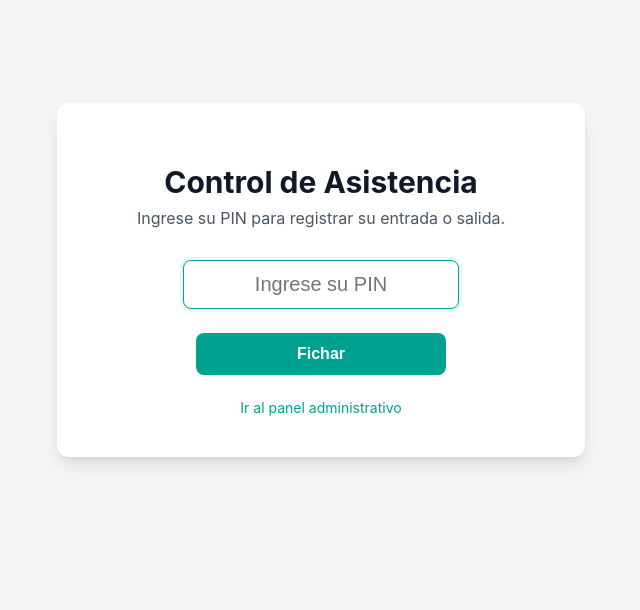
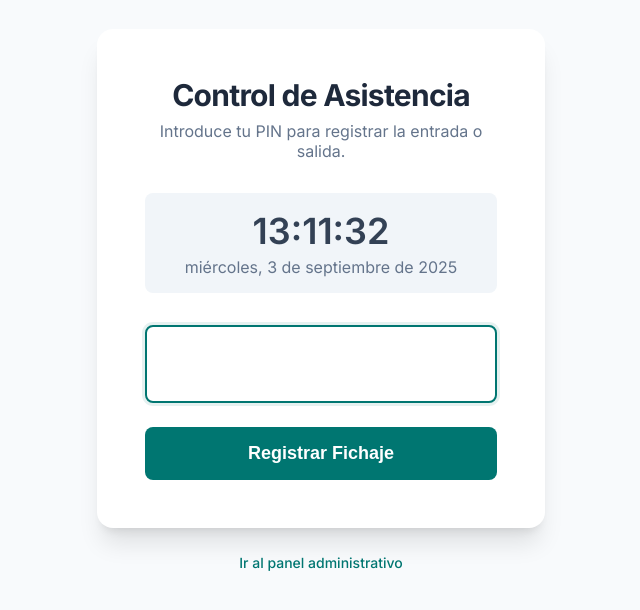
Before and after one commit to ctrbts/folp-becarios, a Django app: page / in a window 1280 px wide. Shown: the top 610 px of the page, without its empty margins (319-959 px from the left). Run offline with Django 5.2, Linux system fonts and the light colour scheme.

Commit message:
Agregar restricción de IPs permitidas y mejorar diseño de la página de fichaje

```diff
--- a/config/settings.py
+++ b/config/settings.py
@@ -29,6 +29,9 @@ if ENVIRONMENT == "production":
     ALLOWED_HOSTS = os.environ.get("DJANGO_ALLOWED_HOSTS", "").split(",")
 else:
     ALLOWED_HOSTS = ["127.0.0.1", "localhost"]
+
+# IPs permitidas
+ALLOWED_IPS = os.environ.get("ALLOWED_IPS", "").split(",")
 
 # Application definition
 
--- a/core/middleware.py
+++ b/core/middleware.py
@@ -1,5 +1,6 @@
 # core/middleware.py
 
+from django.conf import settings
 from django.http import HttpResponseForbidden
 
 
@@ -9,7 +10,7 @@ class IPRestrictionMiddleware:
         # --- CONFIGURACIÓN ---
         # Añade aquí la dirección IP estática de la PC de la mesa de entradas.
         # '127.0.0.1' es la IP local, necesaria para que puedas probarlo en tu computadora.
-        self.allowed_ips = ["127.0.0.1", "163.10.29.154"]  # ¡REEMPLAZAR con la IP real!
+        self.allowed_ips = settings.ALLOWED_IPS
 
     def __call__(self, request):
         # Queremos aplicar esta restricción solo a la página de fichaje ('/').
--- a/core/templates/core/fichaje.html
+++ b/core/templates/core/fichaje.html
@@ -4,167 +4,294 @@
 <head>
     <meta charset="UTF-8">
     <meta name="viewport" content="width=device-width, initial-scale=1.0">
-    <title>Sistema de Fichaje de Becarios</title>
+    <title>Asistencia de Becarios</title>
+
+    <!-- Google Fonts para una tipografía más atractiva (opcional, se puede eliminar si no hay acceso a internet) -->
+    <link rel="preconnect" href="https://fonts.googleapis.com">
+    <link rel="preconnect" href="https://fonts.gstatic" crossorigin>
+    <link href="https://fonts.googleapis.com/css2?family=Inter:wght@400;500;600;700&display=swap" rel="stylesheet">
+
     <style>
+        /* Paleta de colores y variables */
         :root {
-            --color-primary: #00A18E;
-            /* rgb(0, 161, 142) */
-            --color-primary-light: #E6F6F4;
-            --color-success: #155724;
-            --bg-success: #d4edda;
-            --color-error: #721c24;
-            --bg-error: #f8d7da;
-            --color-warning: #856404;
-            --bg-warning: #fff3cd;
+            --color-primary: #007671;
+            --color-primary-hover: #005f5a;
+            --color-primary-light: rgba(0, 118, 113, 0.1);
         }
 
+        /* Estilos base y de layout */
         body {
-            font-family: -apple-system, BlinkMacSystemFont, "Segoe UI", Roboto, "Helvetica Neue", Arial, sans-serif;
+            font-family: 'Inter', -apple-system, BlinkMacSystemFont, "Segoe UI", Roboto, "Helvetica Neue", Arial, sans-serif;
+            background-color: #f8fafc;
             display: flex;
+            align-items: center;
             justify-content: center;
-            align-items: center;
-            min-height: 70vh;
-            background-color: #f3f4f6;
-            /* gris claro tipo Tailwind */
+            min-height: 75vh;
             margin: 0;
+            padding: 1rem;
+            box-sizing: border-box;
         }
 
         .container {
-            text-align: center;
-            padding: 2.5rem;
-            /* 40px */
-            border-radius: 0.75rem;
-            /* 12px */
-            box-shadow: 0 10px 15px -3px rgba(0, 0, 0, 0.1), 0 4px 6px -2px rgba(0, 0, 0, 0.05);
-            /* shadow-lg */
-            background-color: white;
             width: 100%;
-            max-width: 28rem;
-            /* 448px */
-            margin: 1rem;
+            max-width: 28rem; /* 448px */
         }
 
-        h1 {
-            color: #111827;
-            margin-bottom: 0.5rem;
-            font-size: 1.875rem;
+        .card {
+            background-color: #fff;
+            border-radius: 1rem;
+            box-shadow: 0 20px 25px -5px rgb(0 0 0 / 0.1), 0 8px 10px -6px rgb(0 0 0 / 0.1);
+            padding: 2rem;
         }
 
-        p {
-            color: #4b5563;
-            margin-top: 0;
+        @media (min-width: 768px) {
+            .card {
+                padding: 3rem;
+            }
+        }
+
+        /* Cabecera */
+        .card-header {
+            text-align: center;
             margin-bottom: 2rem;
         }
-
-        input[type="password"] {
-            padding: 0.75rem;
-            /* 12px */
-            font-size: 1.25rem;
-            /* 20px */
-            width: 80%;
-            max-width: 250px;
-            text-align: center;
-            margin-bottom: 1.5rem;
-            border: 1px solid #d1d5db;
-            border-radius: 0.5rem;
-            /* 8px */
-            transition: border-color 0.2s, box-shadow 0.2s;
+        .card-header h1 {
+            font-size: 1.875rem;
+            font-weight: 700;
+            color: #1e293b;
+            letter-spacing: -0.025em;
+            margin: 0;
+        }
+        .card-header p {
+            color: #64748b;
+            margin-top: 0.5rem;
+            margin-bottom: 0;
         }
 
-        input[type="password"]:focus {
+        /* Reloj */
+        .clock {
+            text-align: center;
+            margin-bottom: 2rem;
+            background-color: #f1f5f9;
+            padding: 1rem;
+            border-radius: 0.5rem;
+        }
+        .clock .time {
+            font-size: 2.25rem;
+            font-weight: 600;
+            color: #334155;
+            margin: 0;
+        }
+        .clock .date {
+            color: #64748b;
+            margin-top: 0.25rem;
+            margin-bottom: 0;
+        }
+
+        /* Formulario */
+        form {
+            display: flex;
+            flex-direction: column;
+            gap: 1.5rem;
+        }
+
+        .pin-input {
+            text-align: center;
+            font-size: 2.25rem;
+            letter-spacing: 0.5em;
+            width: 100%;
+            padding: 1rem;
+            background-color: #f8fafc;
+            border: 2px solid #e2e8f0;
+            border-radius: 0.5rem;
+            transition: all 200ms cubic-bezier(0.4, 0, 0.2, 1);
+            box-sizing: border-box;
+        }
+        .pin-input:focus {
             outline: none;
+            background-color: #fff;
             border-color: var(--color-primary);
             box-shadow: 0 0 0 3px var(--color-primary-light);
-            /* Anillo de foco tipo Tailwind */
+        }
+        /* Oculta flechas en input de tipo numérico */
+        .pin-input::-webkit-inner-spin-button,
+        .pin-input::-webkit-outer-spin-button {
+            -webkit-appearance: none;
+            margin: 0;
+        }
+        .pin-input {
+            -moz-appearance: textfield;
         }
 
-        button {
-            padding: 0.75rem 1.5rem;
-            /* 12px 24px */
-            font-size: 1rem;
-            /* 16px */
-            font-weight: 600;
-            color: white;
+        .submit-btn {
+            width: 100%;
+            color: #fff;
+            font-weight: 700;
+            padding: 1rem;
+            border-radius: 0.5rem;
+            font-size: 1.125rem;
             background-color: var(--color-primary);
             border: none;
-            border-radius: 0.5rem;
-            /* 8px */
             cursor: pointer;
-            transition: background-color 0.2s;
-            width: 80%;
-            max-width: 250px;
+            transition: background-color 200ms;
+        }
+        .submit-btn:hover {
+            background-color: var(--color-primary-hover);
         }
 
-        button:hover {
-            background-color: #007C6C;
-            /* Versión más oscura del primario */
+        /* Mensajes de Django */
+        .messages-container {
+            margin-top: 1.5rem;
+            display: flex;
+            flex-direction: column;
+            gap: 0.75rem;
         }
 
-        .messages {
-            list-style: none;
-            padding: 0;
+        .alert-message {
+            padding: 1rem;
+            border-radius: 0.5rem;
+            font-size: 0.875rem;
+            font-weight: 500;
+            animation: fadeIn 0.5s ease-out forwards;
+            transition: opacity 0.5s ease-out, transform 0.5s ease-out, margin-bottom 0.5s ease-out, padding 0.5s ease-out;
+        }
+        .alert-message.success {
+            background-color: #f0fdf4;
+            color: #15803d;
+        }
+        .alert-message.error {
+            background-color: #fef2f2;
+            color: #b91c1c;
+        }
+        .alert-message.warning {
+            background-color: #fefce8;
+            color: #a16207;
+        }
+
+        @keyframes fadeIn {
+            from {
+                opacity: 0;
+                transform: translateY(-10px);
+            }
+            to {
+                opacity: 1;
+                transform: translateY(0);
+            }
+        }
+
+        /* Enlace de administración */
+        .admin-link-container {
+            text-align: center;
             margin-top: 1.5rem;
         }
-
-        .messages li {
-            padding: 1rem;
-            border-radius: 0.5rem;
-            margin-bottom: 1rem;
+        .admin-link {
+            font-size: 0.875rem;
             font-weight: 500;
+            color: var(--color-primary);
+            text-decoration: none;
+            transition: text-decoration 150ms;
+        }
+        .admin-link:hover {
+            text-decoration: underline;
         }
 
-        .messages .success {
-            background-color: var(--bg-success);
-            color: var(--color-success);
-        }
-
-        .messages .error {
-            background-color: var(--bg-error);
-            color: var(--color-error);
-        }
-
-        .messages .warning {
-            background-color: var(--bg-warning);
-            color: var(--color-warning);
-        }
-
-        .admin-link {
-            display: inline-block;
-            margin-top: 1.5rem;
-            font-size: 0.875rem;
-            color: var(--color-primary);
-            text-decoration: none;
-            transition: text-decoration 0.2s;
-        }
     </style>
 </head>
 
 <body>
+
     <div class="container">
+
+        <div class="card">
+
+            <header class="card-header">
                 <h1>Control de Asistencia</h1>
-        <p>Ingrese su PIN para registrar su entrada o salida.</p>
+                <p>Introduce tu PIN para registrar la entrada o salida.</p>
+            </header>
+
+            <div class="clock">
+                <p id="time" class="time"></p>
+                <p id="date" class="date"></p>
+            </div>
 
             <form method="post" action="{% url 'fichaje' %}">
                 {% csrf_token %}
-            <input type="password" name="pin" required autofocus autocomplete="off" inputmode="numeric" pattern="[0-9]*"
-                placeholder="Ingrese su PIN">
-            <br>
-            <button type="submit">Fichar</button>
+                <input type="password" name="pin" id="pinInput" required autofocus autocomplete="off" inputmode="numeric" pattern="\d*" class="pin-input">
+                <button type="submit" class="submit-btn">Registrar Fichaje</button>
             </form>
 
             {% if messages %}
-        <ul class="messages">
+            <div class="messages-container">
                 {% for message in messages %}
-            <li class="{{ message.tags }}">{{ message }}</li>
+                <div class="alert-message {{ message.tags }}">
+                    {{ message }}
+                </div>
                 {% endfor %}
-        </ul>
+            </div>
             {% endif %}
 
-        <!-- acceso administrativo -->
-        <div>
-            <a class="admin-link" href="{% url 'admin:index' %}">Ir al panel administrativo</a>
+        </div>
+
+        <div class="admin-link-container">
+            <a href="{% url 'admin:index' %}" class="admin-link">
+                Ir al panel administrativo
+            </a>
         </div>
     </div>
+
+    <script>
+        function updateClock() {
+            const now = new Date();
+            const timeElement = document.getElementById('time');
+            const dateElement = document.getElementById('date');
+
+            const hours = String(now.getHours()).padStart(2, '0');
+            const minutes = String(now.getMinutes()).padStart(2, '0');
+            const seconds = String(now.getSeconds()).padStart(2, '0');
+            timeElement.textContent = `${hours}:${minutes}:${seconds}`;
+
+            const options = { weekday: 'long', year: 'numeric', month: 'long', day: 'numeric' };
+            dateElement.textContent = now.toLocaleDateString('es-ES', options);
+        }
+
+        document.addEventListener('DOMContentLoaded', () => {
+            updateClock();
+            setInterval(updateClock, 1000);
+
+            const pinInput = document.getElementById('pinInput');
+
+            function keepFocusOnPinInput() {
+                if (document.activeElement !== pinInput) {
+                    pinInput.focus();
+                }
+            }
+
+            document.body.addEventListener('click', (event) => {
+                if (event.target.tagName.toLowerCase() !== 'a' && event.target.tagName.toLowerCase() !== 'button') {
+                    keepFocusOnPinInput();
+                }
+            });
+
+            window.addEventListener('focus', keepFocusOnPinInput);
+
+            // Ocultar mensajes automáticamente después de 4 segundos
+            const messages = document.querySelectorAll('.alert-message');
+            messages.forEach(message => {
+                setTimeout(() => {
+                    message.style.opacity = '0';
+                    message.style.transform = 'translateY(-20px)';
+                    message.style.marginBottom = '-1rem'; // Colapsar margen
+                    message.style.paddingTop = '0';
+                    message.style.paddingBottom = '0';
+
+                    // Eliminar el elemento del DOM después de que termine la animación
+                    setTimeout(() => {
+                        message.remove();
+                    }, 500); // Duración de la transición en CSS
+                }, 4000);
+            });
+        });
+    </script>
 </body>
 
 </html>
```
Lines whose indentation alone changed are shown as unchanged.
